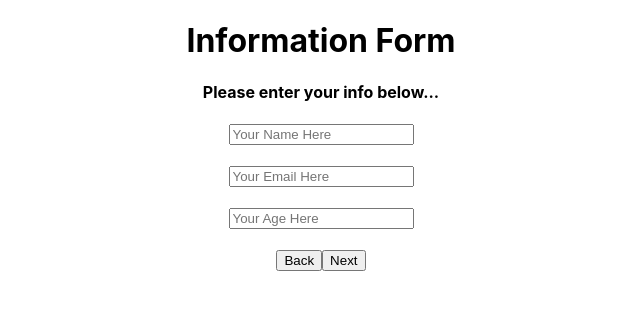
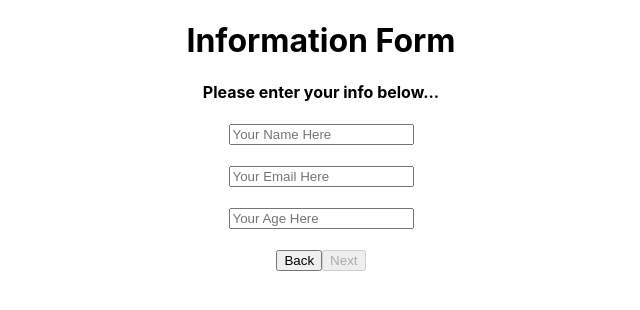
Before and after one commit to sammie-collinson/react-conditional-rendering-practice, a React (Create React App) app: page / in a window 1280 px wide. Both pictures are taken after a click on the button "Sign Up Here". Shown: the top 310 px of the page, without its empty margins (319-959 px from the left). Built offline with nearby package versions, Linux system fonts and the light colour scheme.

Commit message:
added 'disable' prop to the next button to only equal false once all of the form fields are populated. reset the state whenever back button is pressed.

```diff
--- a/src/App.js
+++ b/src/App.js
@@ -18,6 +18,7 @@ const App = () => {
 
   const decrementPage = () => {
     setCurrentPage((prevState) => prevState - 1)
+    setFormValues({name: '', age: '', email: ''})
   }
 
   return (
--- a/src/components/Info.jsx
+++ b/src/components/Info.jsx
@@ -2,6 +2,10 @@ import React from 'react';
 
 const Info = (props) => {
     const { name, email, age, handleChange, incrementPage, decrementPage} = props
+
+    const isEnabled = email.length>0 && age.length>0 && name.length>0
+
+
     return(
         <div>
             <h1>Information Form</h1>
@@ -36,7 +40,10 @@ const Info = (props) => {
             <br></br>
             <div>
                 <button onClick={decrementPage}>Back</button>
-                <button onClick={incrementPage}>Next</button>
+                <button
+                 onClick={incrementPage}
+                 disabled={!isEnabled}
+                 >Next</button>
             </div>
         </div>
     )
```
